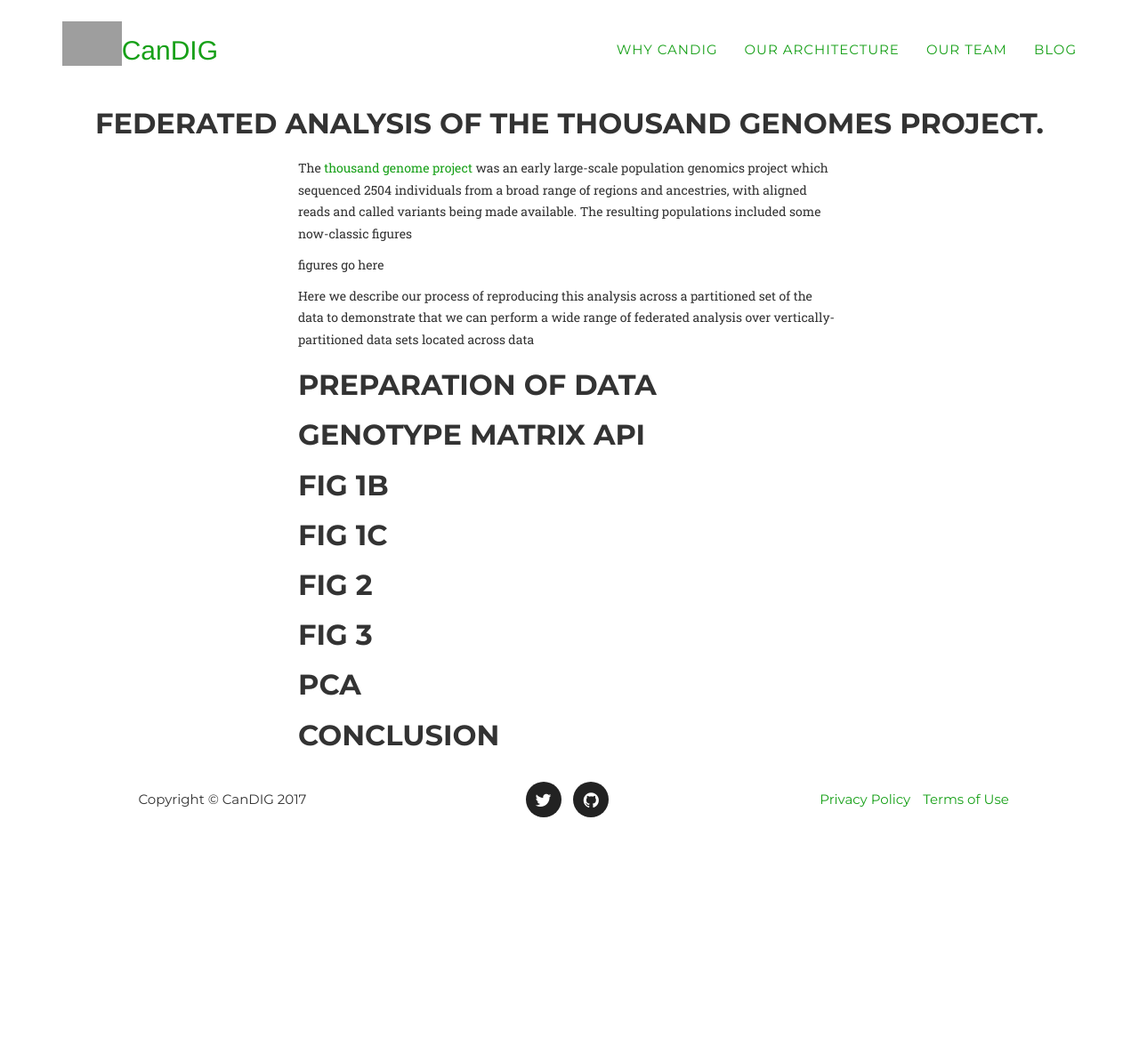
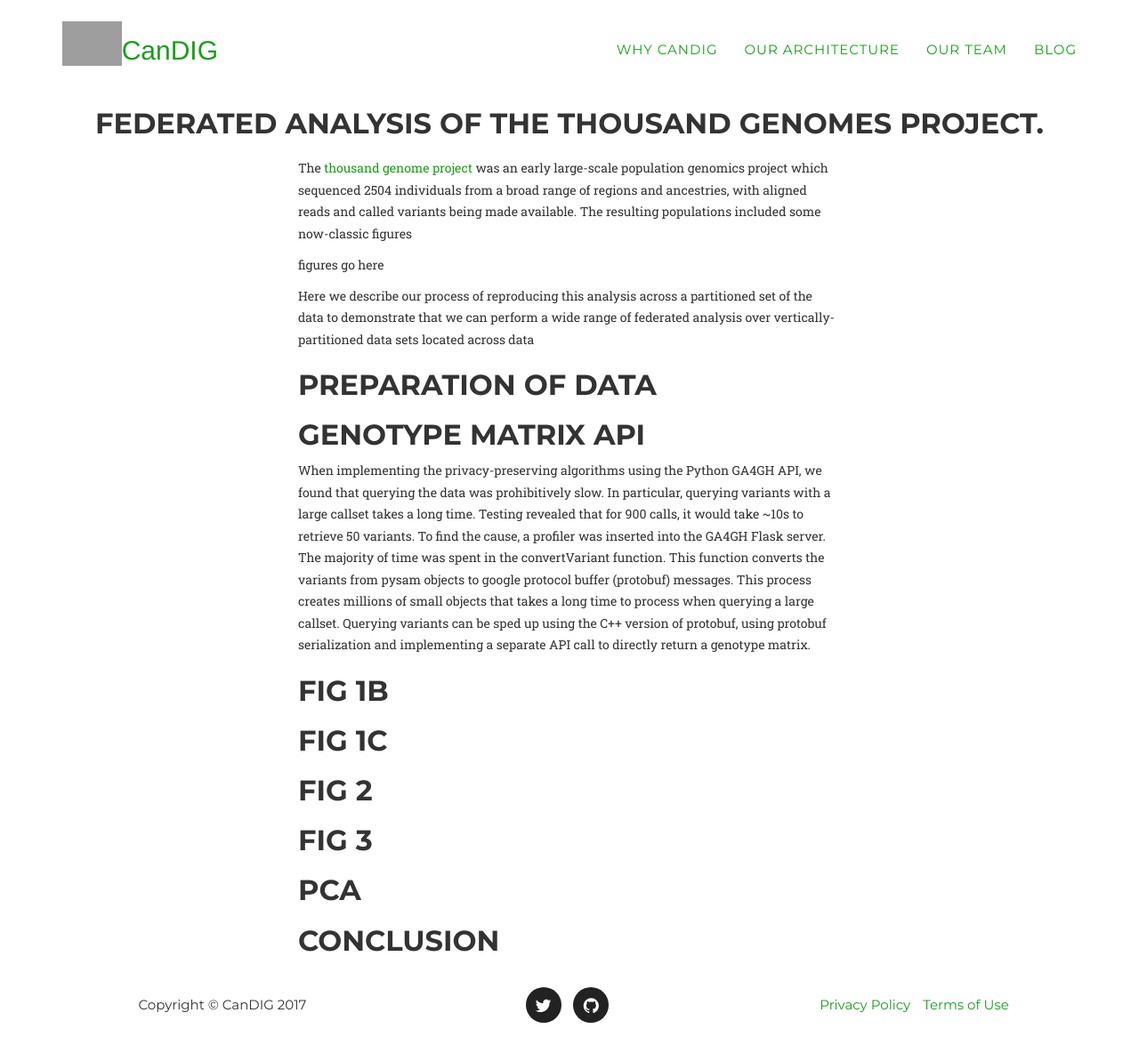
Before and after one commit to CanDIG/candig.github.io, a Jekyll site: the page built from _posts/2017-05-24-thousand-genomes.md, in a window 1280 px wide and 1175 px high. Shown: the whole window at 89% size. Built offline with Jekyll 4.4.1, drawn with Linux system fonts in a browser that asks for light colours; some web fonts are replaced; grey boxes are pictures that could not be loaded.

Commit message:
Update 2017-05-24-thousand-genomes.md
1kg genotype matrix motivation.

```diff
--- a/_posts/2017-05-24-thousand-genomes.md
+++ b/_posts/2017-05-24-thousand-genomes.md
@@ -18,6 +18,8 @@ that we can perform a wide range of federated analysis over vertically-partition
 
 ## Genotype matrix API
 
+When implementing the privacy-preserving algorithms using the Python GA4GH API, we found that querying the data was prohibitively slow. In particular, querying variants with a large callset takes a long time. Testing revealed that for 900 calls, it would take ~10s to retrieve 50 variants. To find the cause, a profiler was inserted into the GA4GH Flask server. The majority of time was spent in the convertVariant function. This function converts the variants from pysam objects to google protocol buffer (protobuf) messages. This process creates millions of small objects that takes a long time to process when querying a large callset. Querying variants can be sped up using the C++ version of protobuf, using protobuf serialization and implementing a separate API call to directly return a genotype matrix.
+
 ## Fig 1b
 
 ## Fig 1c
```
